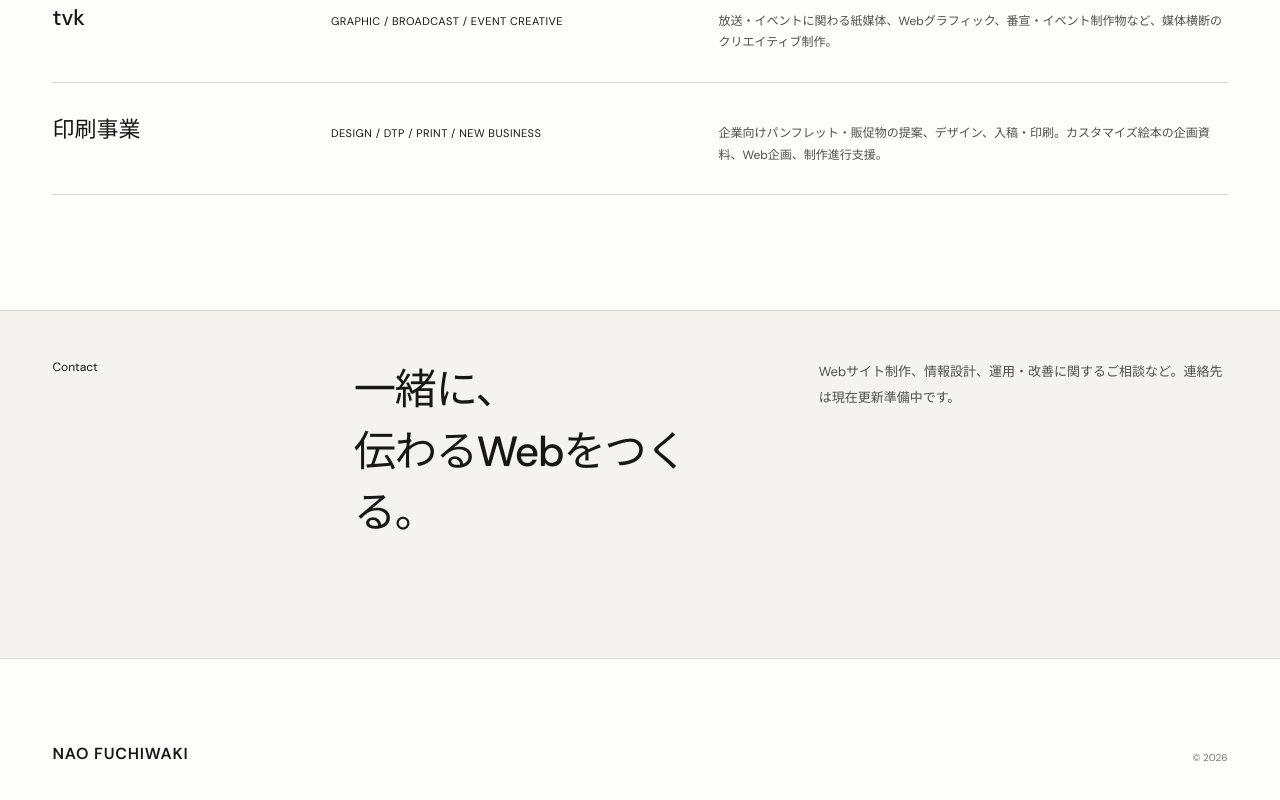
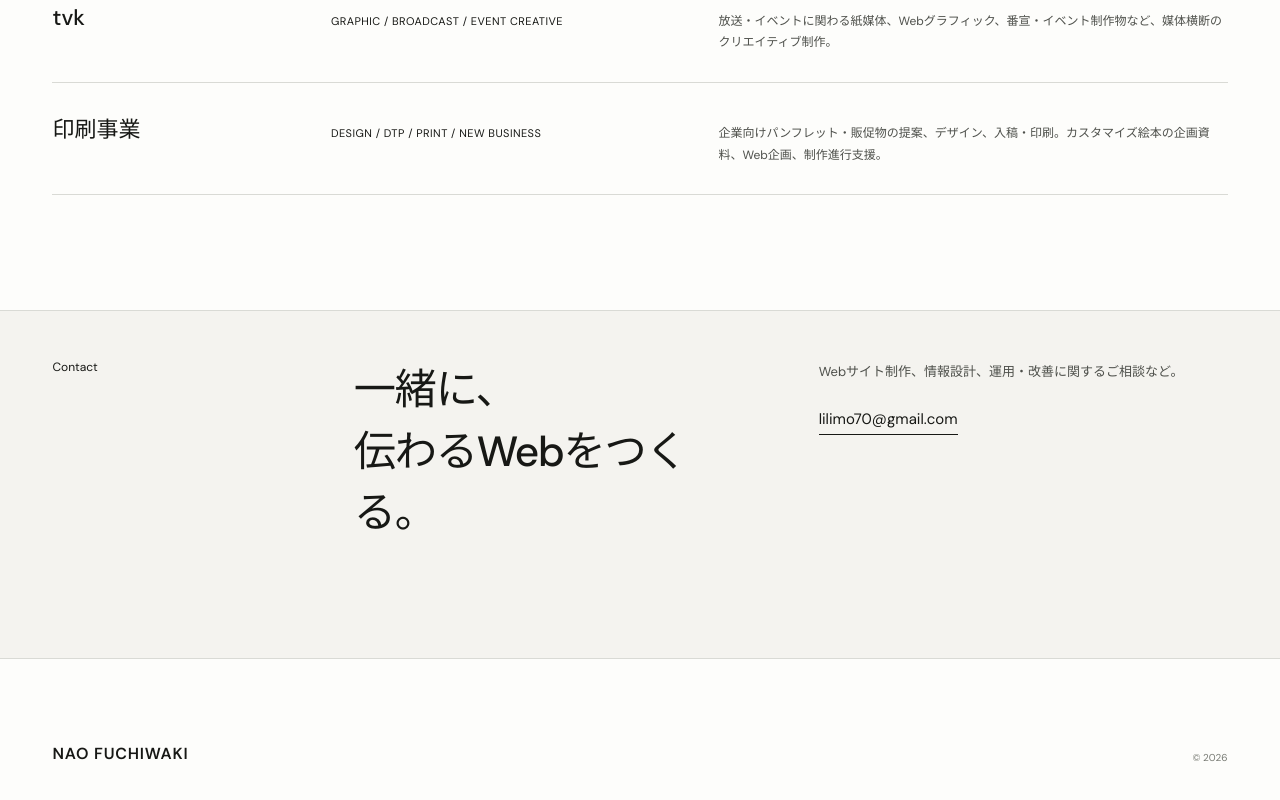
Before and after one commit to lilimo70/portfolio, a React (Vite) app: page / in a window 1280 px wide. Shown: the part 5237-6037 px from the top of the page. Built offline with nearby package versions, Linux system fonts and the light colour scheme.

Commit message:
Add portfolio contact email

```diff
--- a/src/App.jsx
+++ b/src/App.jsx
@@ -63,7 +63,7 @@ function Experience() {
 }
 
 function Contact() {
-  return <section className="contact" id="contact"><div className="section-label"><p>Contact</p></div><h2>{portfolio.contact.title}</h2><div><p>{portfolio.contact.text}</p></div></section>;
+  return <section className="contact" id="contact"><div className="section-label"><p>Contact</p></div><h2>{portfolio.contact.title}</h2><div><p>{portfolio.contact.text}</p><a className="contact-email" href={`mailto:${portfolio.contact.email}`}>{portfolio.contact.email}</a></div></section>;
 }
 
 export function App() {
--- a/src/content/portfolio.js
+++ b/src/content/portfolio.js
@@ -86,6 +86,8 @@ export const portfolio = {
     { name: "印刷事業", area: "Design / DTP / Print / New Business", description: "企業向けパンフレット・販促物の提案、デザイン、入稿・印刷。カスタマイズ絵本の企画資料、Web企画、制作進行支援。" },
   ],
   contact: {
-    title: "一緒に、\n伝わるWebをつくる。", text: "Webサイト制作、情報設計、運用・改善に関するご相談など。連絡先は現在更新準備中です。",
+    title: "一緒に、\n伝わるWebをつくる。",
+    text: "Webサイト制作、情報設計、運用・改善に関するご相談など。",
+    email: "lilimo70@gmail.com",
   },
 };
--- a/src/styles.css
+++ b/src/styles.css
@@ -72,6 +72,7 @@ button { color:inherit; }
 .split-section h2,.contact h2 { white-space:pre-line; font-size:clamp(30px,3.3vw,50px); font-weight:500; line-height:1.45; letter-spacing:-.03em; }
 .body-copy p,.contact>div:last-child>p:first-child { font-size:13px; line-height:2; color:#4e504b; }
 .body-copy p+p { margin-top:18px; }
+.contact-email { display:inline-block; margin-top:24px; padding-bottom:5px; border-bottom:1px solid var(--ink); font-size:15px; }
 .expertise,.experience { border-top:1px solid var(--line); padding:34px var(--side) clamp(84px,9vw,130px); }
 .expertise-list { margin-top:66px; display:grid; grid-template-columns:repeat(4,1fr); }
 .expertise-list article { min-height:170px; padding:0 24px 24px; border-left:1px solid var(--line); }
```
